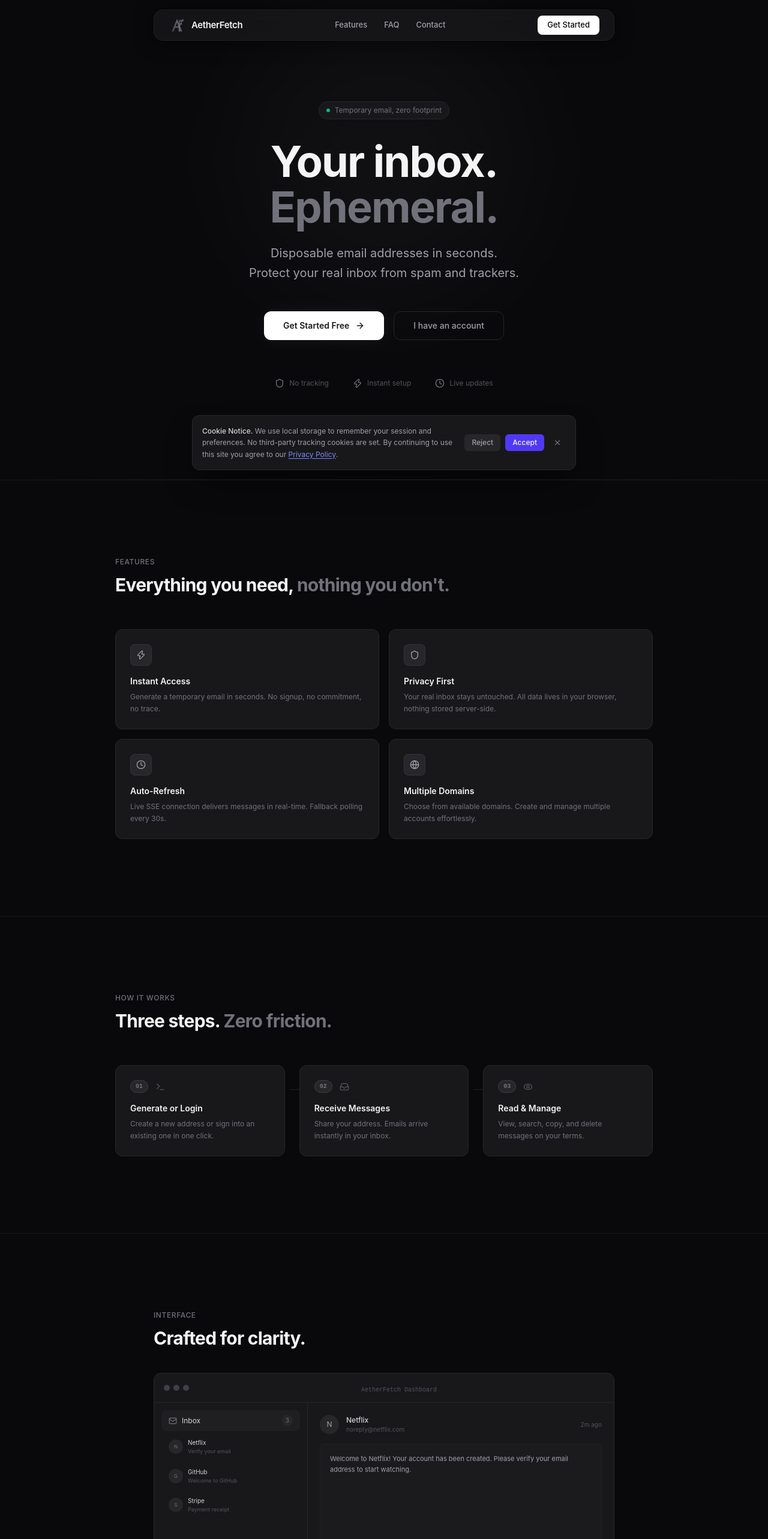
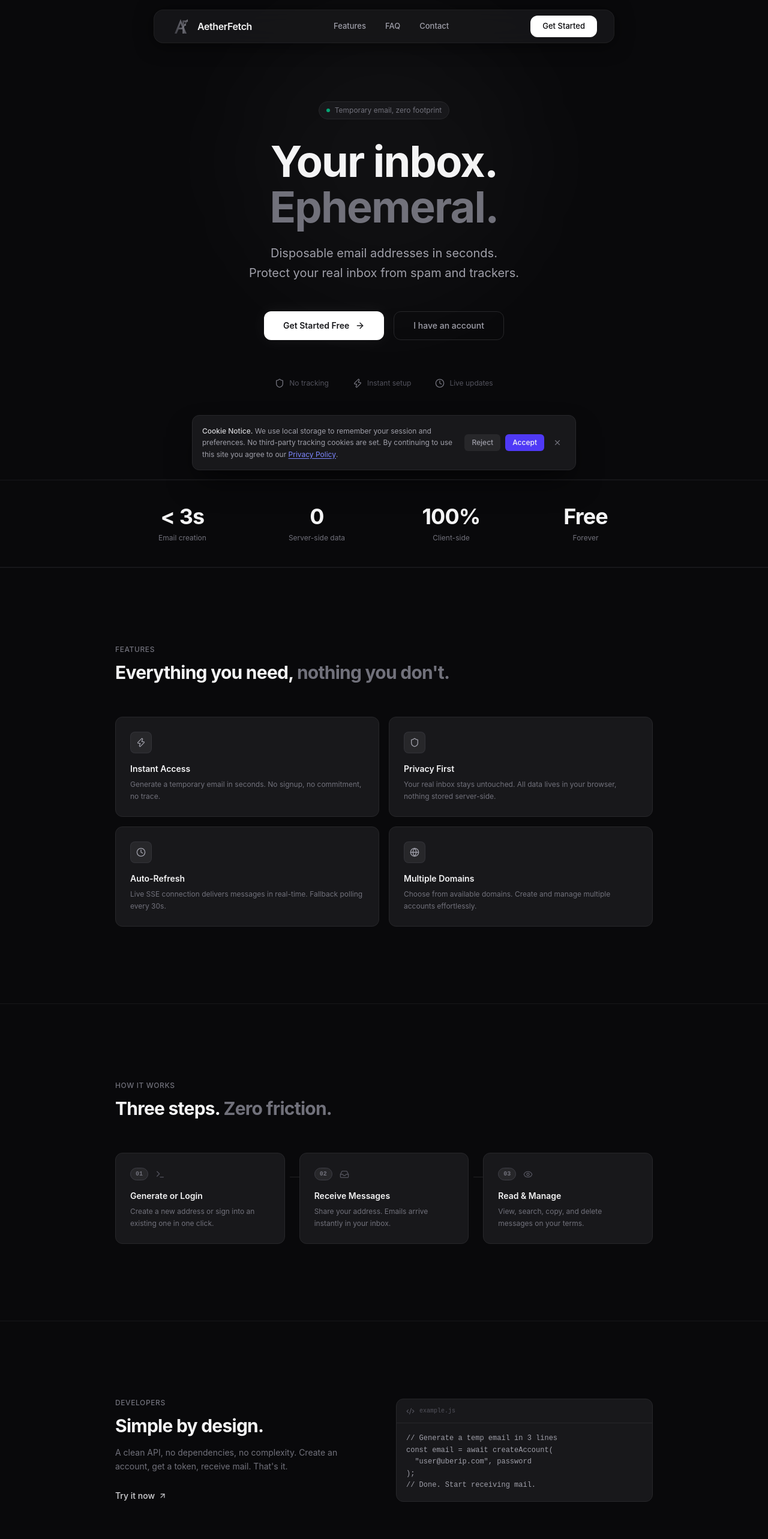
Before and after one commit to qbpg/AetherFetch, a Next.js app: page / in a window 1280 px wide. Shown: the top 2566 px of the page at 60% size. Built offline with nearby package versions, Linux system fonts and the light colour scheme.

Commit message:
feat(landing): scroll-reveal animations, numbers strip, code snippet section, larger navbar (h-13/h-14)

```diff
--- a/src/app/globals.css
+++ b/src/app/globals.css
@@ -145,3 +145,15 @@ html[translate="no"] {
     display: block;
   }
 }
+
+/* Scroll reveal */
+.reveal {
+  opacity: 0;
+  transform: translateY(24px);
+  transition: opacity 0.7s cubic-bezier(0.16, 1, 0.3, 1), transform 0.7s cubic-bezier(0.16, 1, 0.3, 1);
+}
+
+.reveal.visible {
+  opacity: 1;
+  transform: translateY(0);
+}
--- a/src/components/AppleFloatingNavbar.tsx
+++ b/src/components/AppleFloatingNavbar.tsx
@@ -22,15 +22,15 @@ export default function AppleFloatingNavbar() {
     <div className="fixed top-0 left-0 right-0 z-[100] pointer-events-none">
       <div className="flex justify-center pt-3 sm:pt-4">
         <nav
-          className="pointer-events-auto mx-auto flex h-12 sm:h-13 w-[94vw] max-w-3xl items-center justify-between rounded-2xl bg-zinc-900/80 backdrop-blur-xl border border-zinc-800/60 shadow-[0_4px_30px_rgba(0,0,0,0.5)] px-5 sm:px-6 transition-all duration-300 hover:border-zinc-700/80"
+          className="pointer-events-auto mx-auto flex h-13 sm:h-14 w-[94vw] max-w-3xl items-center justify-between rounded-2xl bg-zinc-900/80 backdrop-blur-xl border border-zinc-800/60 shadow-[0_4px_30px_rgba(0,0,0,0.5)] px-5 sm:px-7 transition-all duration-300 hover:border-zinc-700/80"
         >
-          <Link href="/" className="flex shrink-0 items-center gap-2.5">
+          <Link href="/" className="flex shrink-0 items-center gap-3">
             <img
               src="/logo.svg"
               alt="AetherFetch"
-              className="h-7 w-7 object-contain"
+              className="h-8 w-8 object-contain"
             />
-            <span className="font-semibold tracking-tight text-zinc-100 text-[15px] hidden sm:inline">
+            <span className="font-semibold tracking-tight text-zinc-100 text-base hidden sm:inline">
               AetherFetch
             </span>
           </Link>
@@ -40,7 +40,7 @@ export default function AppleFloatingNavbar() {
               <button
                 key={link.href}
                 onClick={() => scrollTo(link.href)}
-                className="px-3 py-1.5 text-[13px] font-medium text-zinc-400 hover:text-zinc-200 hover:bg-white/5 rounded-lg transition-colors duration-200 whitespace-nowrap"
+                className="px-3.5 py-1.5 text-[13px] font-medium text-zinc-400 hover:text-zinc-200 hover:bg-white/5 rounded-lg transition-colors duration-200 whitespace-nowrap"
               >
                 {link.label}
               </button>
@@ -51,14 +51,14 @@ export default function AppleFloatingNavbar() {
             {session ? (
               <Link
                 href="/dashboard"
-                className="px-4 py-1.5 text-[13px] font-medium text-zinc-100 bg-indigo-500 hover:bg-indigo-400 rounded-lg transition-all duration-200 active:scale-95 whitespace-nowrap"
+                className="px-5 py-2 text-[13px] font-medium text-zinc-100 bg-indigo-500 hover:bg-indigo-400 rounded-xl transition-all duration-200 active:scale-95 whitespace-nowrap"
               >
                 Dashboard
               </Link>
             ) : (
               <Link
                 href="/login"
-                className="px-4 py-1.5 text-[13px] font-medium text-zinc-950 bg-white hover:bg-zinc-200 rounded-lg transition-all duration-200 active:scale-95 whitespace-nowrap"
+                className="px-5 py-2 text-[13px] font-medium text-zinc-950 bg-white hover:bg-zinc-200 rounded-xl transition-all duration-200 active:scale-95 whitespace-nowrap"
               >
                 Get Started
               </Link>
--- a/src/components/LandingContent.tsx
+++ b/src/components/LandingContent.tsx
@@ -1,9 +1,10 @@
 "use client";
 
+import { useEffect, useRef } from "react";
 import Link from "next/link";
 import {
   Mail, Shield, Zap, Clock, Globe, ArrowRight,
-  Inbox, Eye, Terminal,
+  Inbox, Eye, Terminal, ArrowUpRight, Code2,
 } from "lucide-react";
 
 const FEATURES = [
@@ -26,9 +27,43 @@ const FAQ_ITEMS = [
   { q: "Can I use this for production email?", a: "No. AetherFetch is for temporary, disposable use. Do not rely on it for important or long-term communication." },
 ];
 
+const NUMBERS = [
+  { value: "< 3s", label: "Email creation" },
+  { value: "0", label: "Server-side data" },
+  { value: "100%", label: "Client-side" },
+  { value: "Free", label: "Forever" },
+];
+
+const CODE_SNIPPET = `// Generate a temp email in 3 lines
+const email = await createAccount(
+  "user@uberip.com", password
+);
+// Done. Start receiving mail.`;
+
 export default function LandingContent() {
+  const sectionsRef = useRef<HTMLDivElement>(null);
+
+  useEffect(() => {
+    const sections = sectionsRef.current?.querySelectorAll(".reveal");
+    if (!sections) return;
+
+    const observer = new IntersectionObserver(
+      (entries) => {
+        for (const entry of entries) {
+          if (entry.isIntersecting) {
+            entry.target.classList.add("visible");
+          }
+        }
+      },
+      { threshold: 0.1, rootMargin: "0px 0px -60px 0px" }
+    );
+
+    sections.forEach((el) => observer.observe(el));
+    return () => observer.disconnect();
+  }, []);
+
   return (
-    <div className="flex-1 overflow-y-auto">
+    <div ref={sectionsRef} className="flex-1 overflow-y-auto">
       {/* Hero */}
       <section className="relative min-h-[100dvh] flex items-center justify-center px-4 pt-20 pb-16">
         <div className="absolute inset-0 pointer-events-none overflow-hidden">
@@ -87,10 +122,22 @@ export default function LandingContent() {
         </div>
       </section>
 
+      {/* Numbers */}
+      <section className="border-y border-zinc-800/50">
+        <div className="max-w-4xl mx-auto px-4 py-10 grid grid-cols-2 sm:grid-cols-4 gap-8 text-center">
+          {NUMBERS.map((s) => (
+            <div key={s.label}>
+              <p className="text-3xl sm:text-4xl font-bold text-zinc-100 tracking-tight">{s.value}</p>
+              <p className="text-xs text-zinc-500 mt-2">{s.label}</p>
+            </div>
+          ))}
+        </div>
+      </section>
+
       {/* Features */}
       <section id="features" className="py-24 sm:py-32 px-4 border-t border-zinc-800/50">
         <div className="max-w-4xl mx-auto">
-          <div className="mb-14">
+          <div className="reveal mb-14">
             <p className="text-xs font-medium text-zinc-500 uppercase tracking-wider mb-3">Features</p>
             <h2 className="text-2xl sm:text-3xl font-bold text-zinc-100 tracking-tight">
               Everything you need,
@@ -99,10 +146,11 @@ export default function LandingContent() {
           </div>
 
           <div className="grid grid-cols-1 sm:grid-cols-2 gap-4">
-            {FEATURES.map((f) => (
+            {FEATURES.map((f, i) => (
               <div
                 key={f.title}
-                className="p-6 bg-zinc-900 border border-zinc-800 rounded-xl hover:border-zinc-700 transition-colors duration-200"
+                className="reveal p-6 bg-zinc-900 border border-zinc-800 rounded-xl hover:border-zinc-700 transition-colors duration-200"
+                style={{ transitionDelay: `${i * 80}ms` }}
               >
                 <div className="w-9 h-9 rounded-lg bg-zinc-800 border border-zinc-700/50 flex items-center justify-center mb-4">
                   <f.icon className="w-4 h-4 text-zinc-400" />
@@ -118,7 +166,7 @@ export default function LandingContent() {
       {/* How it works */}
       <section className="py-24 sm:py-32 px-4 border-t border-zinc-800/50">
         <div className="max-w-4xl mx-auto">
-          <div className="mb-14">
+          <div className="reveal mb-14">
             <p className="text-xs font-medium text-zinc-500 uppercase tracking-wider mb-3">How it works</p>
             <h2 className="text-2xl sm:text-3xl font-bold text-zinc-100 tracking-tight">
               Three steps.
@@ -128,7 +176,7 @@ export default function LandingContent() {
 
           <div className="grid grid-cols-1 sm:grid-cols-3 gap-6">
             {STEPS.map((s, i) => (
-              <div key={s.num} className="relative">
+              <div key={s.num} className="reveal relative" style={{ transitionDelay: `${i * 100}ms` }}>
                 {i < STEPS.length - 1 && (
                   <div className="hidden sm:block absolute top-10 left-[calc(100%+8px)] w-[calc(100%-80px)] h-px bg-zinc-800/80 z-0" />
                 )}
@@ -148,17 +196,52 @@ export default function LandingContent() {
         </div>
       </section>
 
+      {/* Code snippet */}
+      <section className="py-24 sm:py-32 px-4 border-t border-zinc-800/50">
+        <div className="max-w-4xl mx-auto">
+          <div className="reveal flex flex-col sm:flex-row gap-10 items-center">
+            <div className="flex-1">
+              <p className="text-xs font-medium text-zinc-500 uppercase tracking-wider mb-3">Developers</p>
+              <h2 className="text-2xl sm:text-3xl font-bold text-zinc-100 tracking-tight mb-4">
+                Simple by design.
+              </h2>
+              <p className="text-sm text-zinc-500 leading-relaxed mb-6">
+                A clean API, no dependencies, no complexity. Create an account, get a token, receive mail. That&apos;s it.
+              </p>
+              <Link
+                href="/register"
+                className="inline-flex items-center gap-1.5 text-sm font-medium text-zinc-300 hover:text-zinc-100 transition-colors"
+              >
+                Try it now
+                <ArrowUpRight className="w-3.5 h-3.5" />
+              </Link>
+            </div>
+            <div className="flex-1 w-full max-w-md">
+              <div className="bg-zinc-900 border border-zinc-800 rounded-xl overflow-hidden">
+                <div className="flex items-center gap-2 px-4 py-3 border-b border-zinc-800">
+                  <Code2 className="w-3.5 h-3.5 text-zinc-600" />
+                  <span className="text-[10px] text-zinc-600 font-mono">example.js</span>
+                </div>
+                <pre className="p-4 text-xs text-zinc-400 font-mono leading-relaxed overflow-x-auto">
+                  <code>{CODE_SNIPPET}</code>
+                </pre>
+              </div>
+            </div>
+          </div>
+        </div>
+      </section>
+
       {/* Inbox preview */}
       <section className="py-24 sm:py-32 px-4 border-t border-zinc-800/50">
         <div className="max-w-3xl mx-auto">
-          <div className="mb-10">
+          <div className="reveal mb-10">
             <p className="text-xs font-medium text-zinc-500 uppercase tracking-wider mb-3">Interface</p>
             <h2 className="text-2xl sm:text-3xl font-bold text-zinc-100 tracking-tight">
               Crafted for clarity.
             </h2>
           </div>
 
-          <div className="bg-zinc-900 border border-zinc-800 rounded-xl overflow-hidden">
+          <div className="reveal bg-zinc-900 border border-zinc-800 rounded-xl overflow-hidden">
             <div className="flex items-center gap-2 px-4 py-3 border-b border-zinc-800">
               <div className="flex gap-1.5">
                 <div className="w-2.5 h-2.5 rounded-full bg-zinc-700" />
@@ -214,7 +297,7 @@ export default function LandingContent() {
       {/* FAQ */}
       <section id="faq" className="py-24 sm:py-32 px-4 border-t border-zinc-800/50">
         <div className="max-w-2xl mx-auto">
-          <div className="mb-12">
+          <div className="reveal mb-12">
             <p className="text-xs font-medium text-zinc-500 uppercase tracking-wider mb-3">FAQ</p>
             <h2 className="text-2xl sm:text-3xl font-bold text-zinc-100 tracking-tight">
               Common questions.
@@ -225,7 +308,8 @@ export default function LandingContent() {
             {FAQ_ITEMS.map((item, i) => (
               <details
                 key={i}
-                className="group bg-zinc-900 border border-zinc-800 rounded-xl overflow-hidden"
+                className="reveal group bg-zinc-900 border border-zinc-800 rounded-xl overflow-hidden"
+                style={{ transitionDelay: `${i * 60}ms` }}
               >
                 <summary className="px-5 py-4 cursor-pointer text-sm font-medium text-zinc-200 hover:text-zinc-100 transition-colors list-none flex items-center justify-between">
                   {item.q}
@@ -246,7 +330,7 @@ export default function LandingContent() {
 
       {/* CTA */}
       <section id="contact" className="py-24 sm:py-32 px-4 border-t border-zinc-800/50">
-        <div className="max-w-xl mx-auto text-center">
+        <div className="reveal max-w-xl mx-auto text-center">
           <h2 className="text-2xl sm:text-3xl font-bold text-zinc-100 tracking-tight mb-4">
             Ready to protect your inbox?
           </h2>
```
